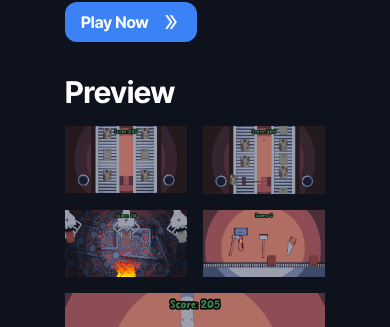
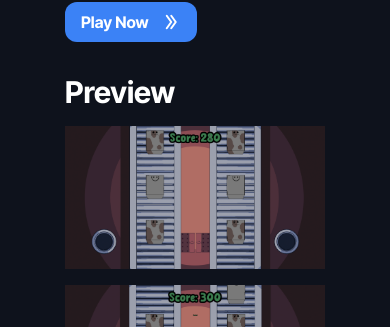
Before and after one commit to CoCoSol007/website, a SvelteKit app: page /blog/beats-into-shapes in a window 390 px wide. Shown: the part 1094-1421 px from the top of the page. Built offline with nearby package versions, Linux system fonts and the light colour scheme.

Commit message:
Add more resposive

```diff
--- a/src/routes/blog/beats-into-shapes/+page.svelte
+++ b/src/routes/blog/beats-into-shapes/+page.svelte
@@ -40,7 +40,7 @@
 
     <section class="my-8">
         <h2 class="text-3xl font-bold mb-4 text-white">Preview</h2>
-        <div class="grid grid-cols-2 gap-4 mb-4">
+        <div class="grid grid-cols-1 gap-4 mb-4 md:grid-cols-2">
             <img src={image1} alt="Preview 1" class="w-full h-auto">
             <img src={image2} alt="Preview 2" class="w-full h-auto">
             <img src={image3} alt="Preview 3" class="w-full h-auto">
```
